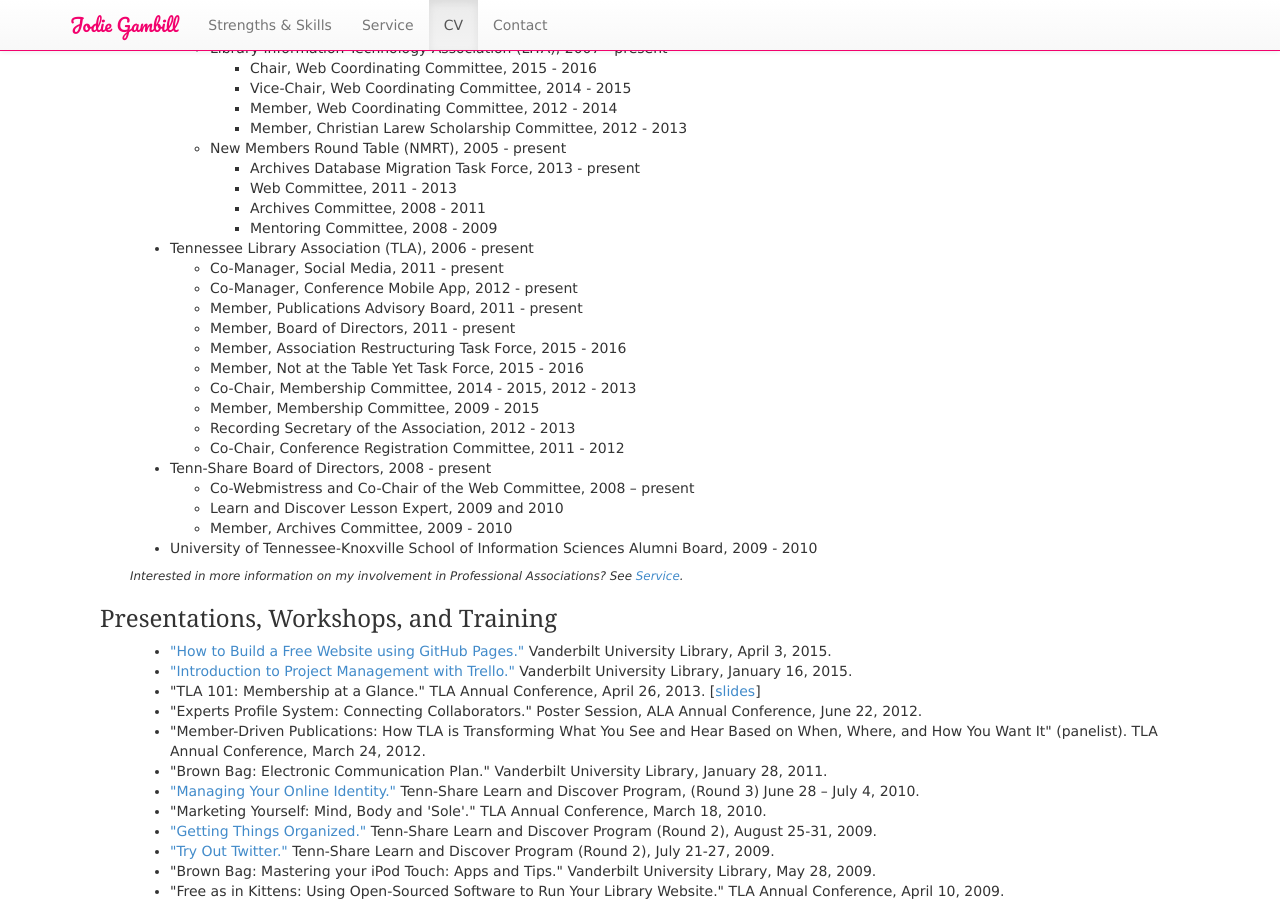
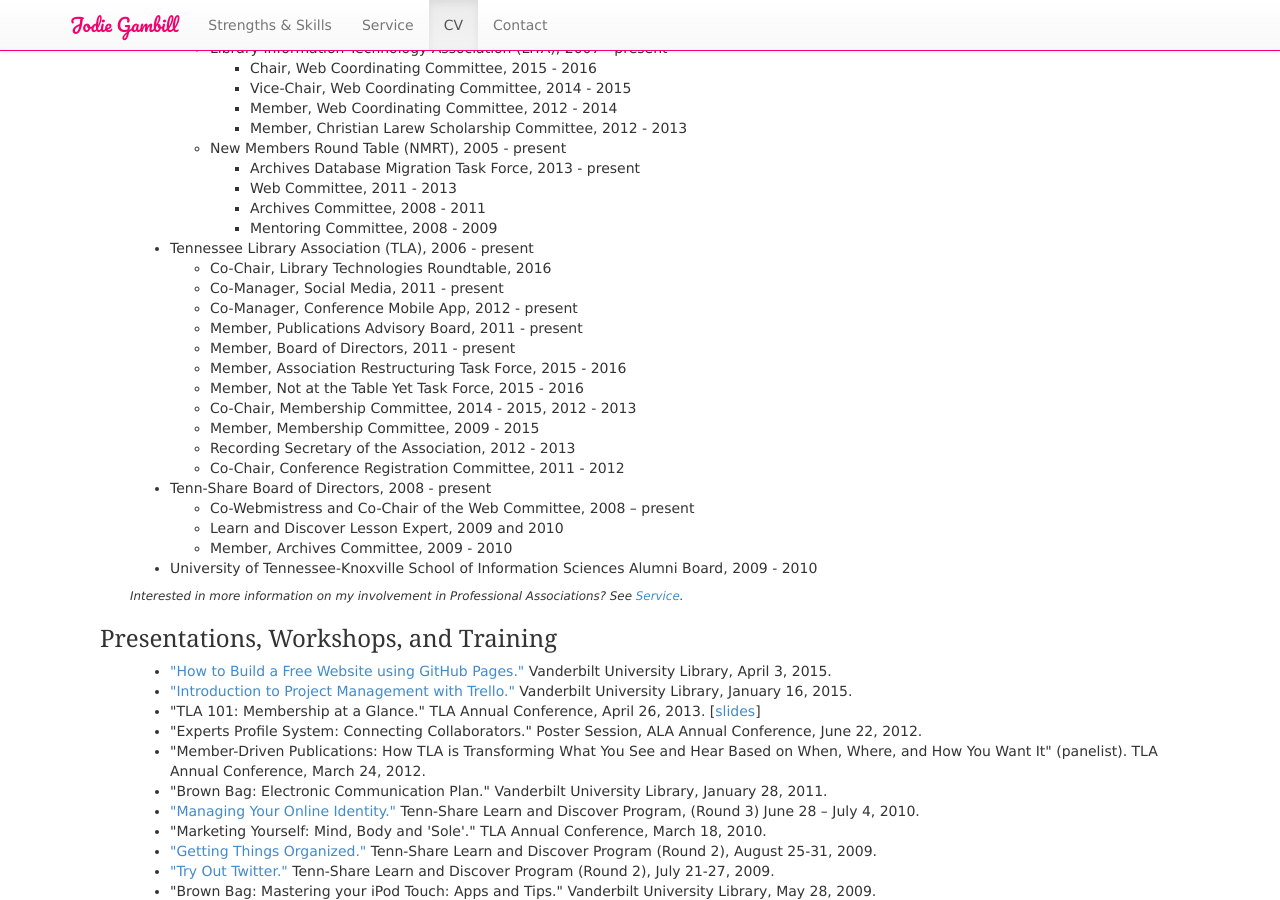
Before and after one commit to jgambill/jgambill.github.io, a Jekyll site: the page built from cv/index.html, in a window 1280 px wide and 900 px high, scrolled down 748 px. Built offline with Jekyll 4.4.1, drawn with Linux system fonts in a browser that asks for light colours; nearby versions of some CDN libraries; some web fonts are replaced.

Commit message:
updated CV

```diff
--- a/cv/index.html
+++ b/cv/index.html
@@ -110,6 +110,7 @@ navbar-cv-class: ' class="active"'
             </li>
             <li>Tennessee Library Association (TLA), 2006 - present
                 <ul>
+                    <li>Co-Chair, Library Technologies Roundtable, 2016</li>
                     <li>Co-Manager, Social Media, 2011 - present</li>
                     <li>Co-Manager, Conference Mobile App, 2012 - present</li>
                     <li>Member, Publications Advisory Board, 2011 - present</li>
```
